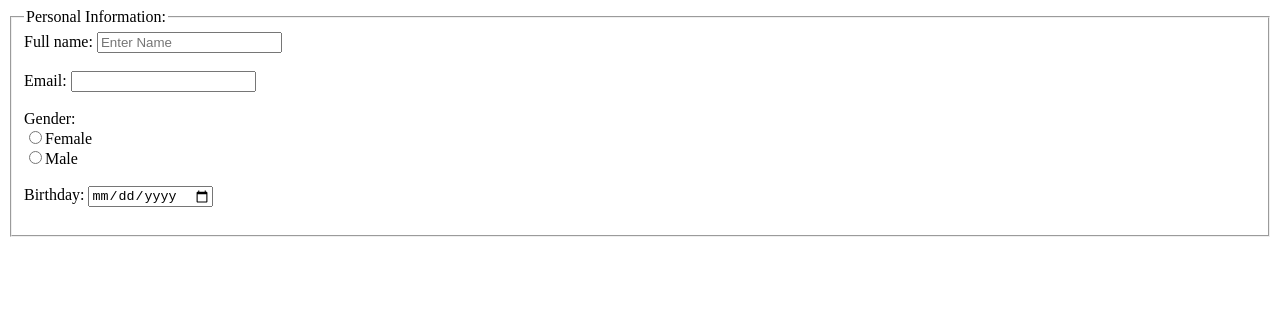
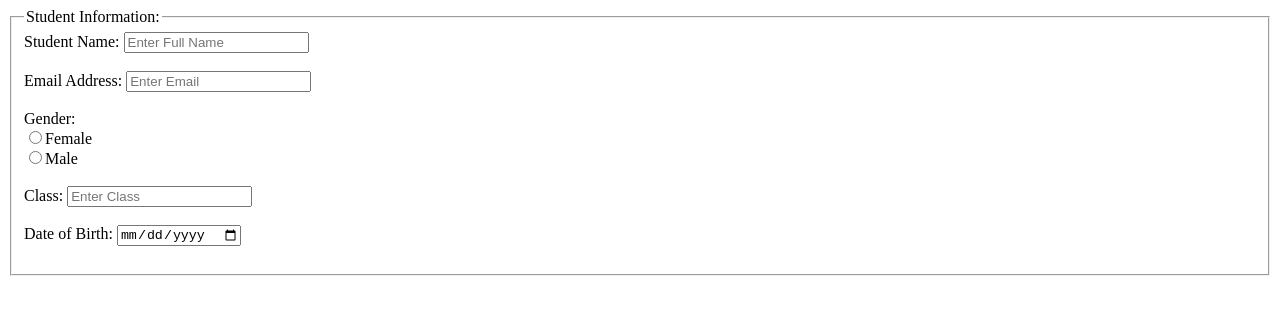
Before and after one commit to shadowgag1901/module1-group-the-form-fields, a plain HTML site: page index.html in a window 1280 px wide. Drawn offline with Linux system fonts and the light colour scheme.

Commit message:
Update index.html
Updated to Student Information Structure

```diff
--- a/index.html
+++ b/index.html
@@ -1,27 +1,46 @@
 <!DOCTYPE html>
 <html>
+
 <head>
   <meta charset="utf-8">
   <meta name="viewport" content="width=device-width">
-    <title>replit</title>
-    <link href="style.css" rel="stylesheet" type="text/css" />
+  <title>Student Registration</title>
 </head>
+
 <body>
+
   <form>
+
     <fieldset>
-			  <!-- The fieldset tag is used to group related elements in a form and draws a box around them-->
-			  <legend>Personal Information:</legend>
-			  <label>Full name:</label>
-			  <!--placeholder attribute can be used to provide extra information about entry to be made-->
-			  <input type="text" id="fname" placeholder="Enter Name"><br><br>
-			  <label>Email:</label>
-			  <input type="text" id="email"><br><br>
+
+      <legend>Student Information:</legend>
+
+      <label>Student Name:</label>
+
+      <input type="text" id="fname" placeholder="Enter Full Name"><br><br>
+
+      <label>Email Address:</label>
+
+      <input type="text" id="email" placeholder="Enter Email"><br><br>
+
       <label>Gender:</label><br>
-			  <input type="radio" id="gender" value="female">Female<br>
-			  <input type="radio" id="gender" value="male">Male<br><br>
-			  <label>Birthday:</label>
-			  <input type="date" id="birthday" name="birthday"><br><br>
+
+      <input type="radio" name="gender" value="female">Female<br>
+
+      <input type="radio" name="gender" value="male">Male<br><br>
+
+      <label>Class:</label>
+
+      <input type="text" id="class" placeholder="Enter Class"><br><br>
+
+      <label>Date of Birth:</label>
+
+      <input type="date" id="birthday"><br><br>
+
     </fieldset>
+
   </form>
+
 </body>
+
 </html>
```
Lines whose indentation alone changed are shown as unchanged.
